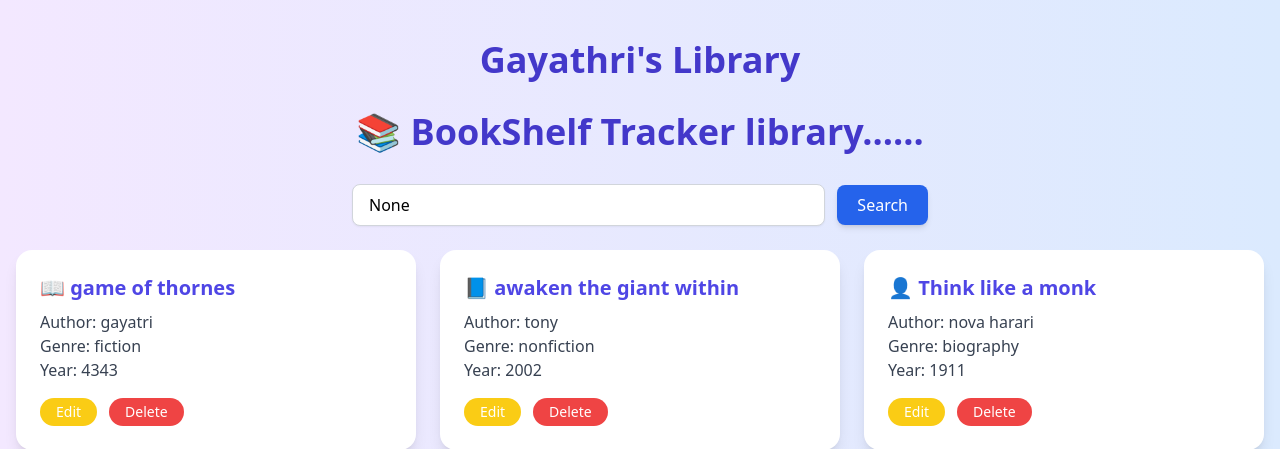
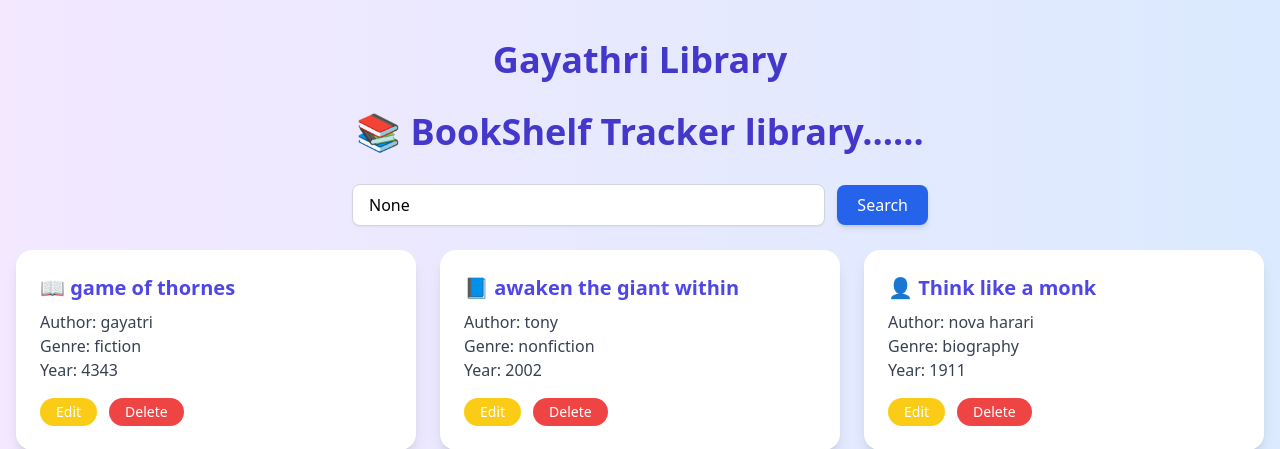
Before and after one commit to gayathri02-hub/Bookshelf_tracker, a Django app: page / in a window 1280 px wide. Shown: the top 449 px of the page. Run offline with Django 4.2, Linux system fonts and the light colour scheme; data comes from the database, SQL or seed files in the repository; some libraries are stand-ins or nearby versions.

Commit message:
change now

```diff
--- a/books/templates/books/book_list.html
+++ b/books/templates/books/book_list.html
@@ -34,7 +34,7 @@
 <body class="bg-gradient-to-r from-purple-100 to-blue-100 min-h-screen font-sans fade-in">
 
     <div class="container mx-auto px-4 py-10">
-        <h1 class= "text-4xl font-bold text-center text-indigo-700 mb-8"> Gayathri's Library </h1>
+        <h1 class= "text-4xl font-bold text-center text-indigo-700 mb-8"> Gayathri Library </h1>
         <h1 class="text-4xl font-bold text-center text-indigo-700 mb-8">📚 BookShelf Tracker library......</h1>
 <div class="flex justify-center mt-6">
   <form method="get" action="{% url 'book_list' %}" class="flex flex-col sm:flex-row items-center gap-3 w-full max-w-xl">
```
